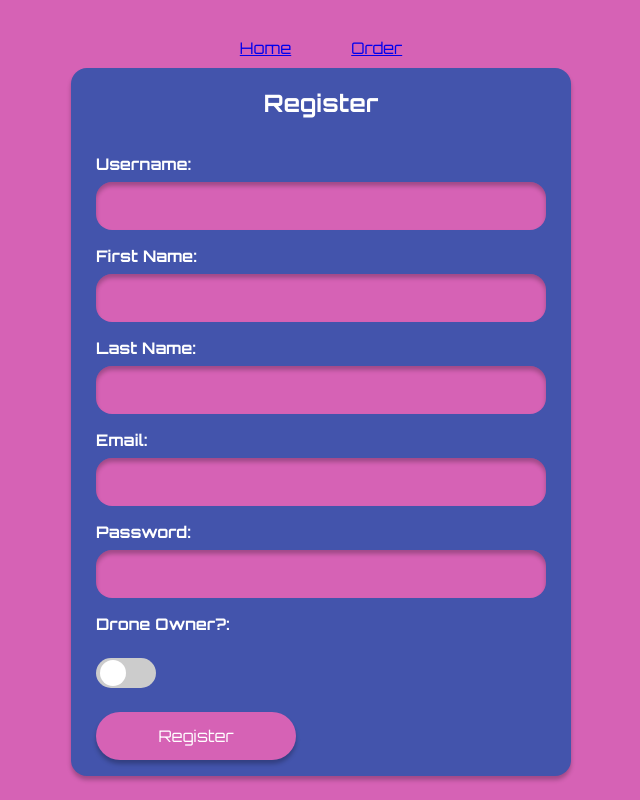
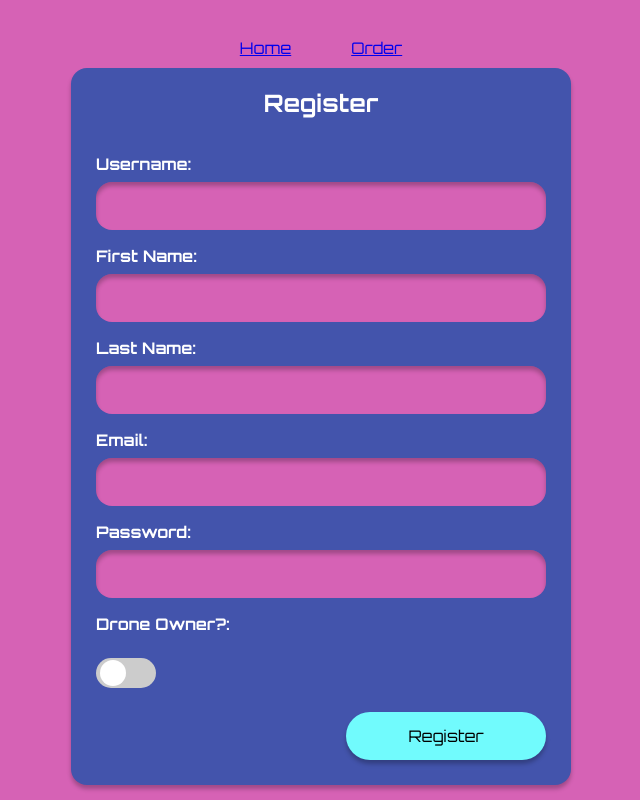
Before and after one commit to Treyson-Grange/DroneCones, a Nuxt app in the folder dronecones-app/: page /register in a window 1280 px wide. Shown: the whole page, without its empty margins (319-959 px from the left). Built offline with nearby package versions, Linux system fonts and the light colour scheme; a web font is replaced by a local one.

Commit message:
Minor refinements

```diff
--- a/dronecones-app/assets/style.css
+++ b/dronecones-app/assets/style.css
@@ -6,11 +6,12 @@
   --font-primary: #000;
   --font-secondary: #fff;
   --font-accent: #000;
+  --the-font: Orbitron;
 }
 
 
 body {
-  font-family: Orbitron;
+  font-family: var(--the-font);
   display: flex;
   justify-content: center;
   background-color: #D662B5;
@@ -21,13 +22,16 @@ body {
   flex-direction: column;
   align-items: center;
   width: 500px;
-  display: flex;
   border-radius: 16px;
+  padding-bottom: 25px;
   background: #4354AC;
   color: var(--font-secondary);
   box-shadow: 0px 4px 4px 0px rgba(0, 0, 0, 0.25);
 }
 
+
+
+/* Input form */
 .form-group {
   display: flex;
   flex-direction: column;
@@ -36,6 +40,7 @@ label {
   font-weight: bold;
   margin: 16px 0px 8px 0px;
 }
+/* Text boxes */
 input {
   border: none;
   width: 418px;
@@ -44,29 +49,50 @@ input {
   box-shadow: 0px 4px 4px 0px rgba(0, 0, 0, 0.25) inset;
   background: #D662B5;
   color: var(--font-primary);
-  font-family: Orbitron;
+  font-family: var(--the-font);
   font-size: 16px;
   padding: 0px 16px 0px 16px
 }
+input:focus {
+  box-shadow: none;
+  transform: box-shadow 0.4s;
+}
 
+
+
+/* Spacing and alignment */
 .spacer {
   display: flex;
   justify-content: space-between;
 }
+.end {
+  display: flex;
+  justify-content: flex-end;
+}
+
+
+
+/* Button */
 button {
   width: 200px;
   height: 48px;
-  margin: 16px 0px 16px 0px;
+  margin-top: 16px;
   border: none;
   border-radius: 32px;
   box-shadow: 0px 4px 4px 0px rgba(0, 0, 0, 0.25);
   background-color: #D662B5;
   color: var(--font-secondary);
-  font-family: Orbitron;
+  font-family: var(--the-font);
   font-size: 16px;
 }
-/* HTML remains the same as in the previous answer */
+button:focus {
+  box-shadow: none;
+  transition: box-shadow 0.4s;
+}
 
+
+
+/* Toggle */
 .toggle-button {
   position: relative;
   display: inline-block;
@@ -74,12 +100,10 @@ button {
   height: 49px;
   padding-bottom: 5px;
 }
-
 .hidden-input {
   display: none;
 
 }
-
 .toggle {
   position: absolute;
   cursor: pointer;
@@ -91,7 +115,6 @@ button {
   bottom: 0;
   transition: background-color 0.4s;
 }
-
 .toggle::before {
   content: "";
   position: absolute;
@@ -103,11 +126,9 @@ button {
   border-radius: 50%;
   transition: transform 0.4s;
 }
-
 .hidden-input:checked + .toggle {
   background-color: #4CAF50; /* Grecoloren  when toggled on */
 }
-
 .hidden-input:checked + .toggle::before {
   transform: translateX(30px); /* Moves the knob to the right when toggled on */
 }
--- a/dronecones-app/components/RegisterComp.vue
+++ b/dronecones-app/components/RegisterComp.vue
@@ -97,11 +97,17 @@
       <div class="form-group">
         <label for="toggle">Drone Owner?:</label>
         <div class="toggle-button">
-        <input type="checkbox" id="toggle" v-model="formData.accountType" class="hidden-input" />
-        <label for="toggle" class="toggle"></label>
+          <input type="checkbox" id="toggle" v-model="formData.accountType" class="hidden-input" />
+          <label for="toggle" class="toggle"></label>
+        </div>
       </div>
-</div>
-      <button type="submit">Register</button>
+      <div class = "end">
+        <button
+        style = "background-color: var(--accent-color); color: var(--font-accent);"
+        type="submit">
+          Register
+      </button>
+      </div>
     </form>
   </div>
 </template>
--- a/dronecones-app/components/loginComp.vue
+++ b/dronecones-app/components/loginComp.vue
@@ -11,8 +11,12 @@
             <input type="password" id="password" />
           </div>
           <div class = "spacer">
-            <button type="submit" @click="attemptLogin">Login</button>
             <button type = "submit" formaction = "register">Register</button>
+            <button
+            style="background-color: var(--accent-color); color: var(--font-accent)"
+            type="submit" @click="attemptLogin">
+              Login
+            </button>
           </div>
         </form>
     </div>
```
